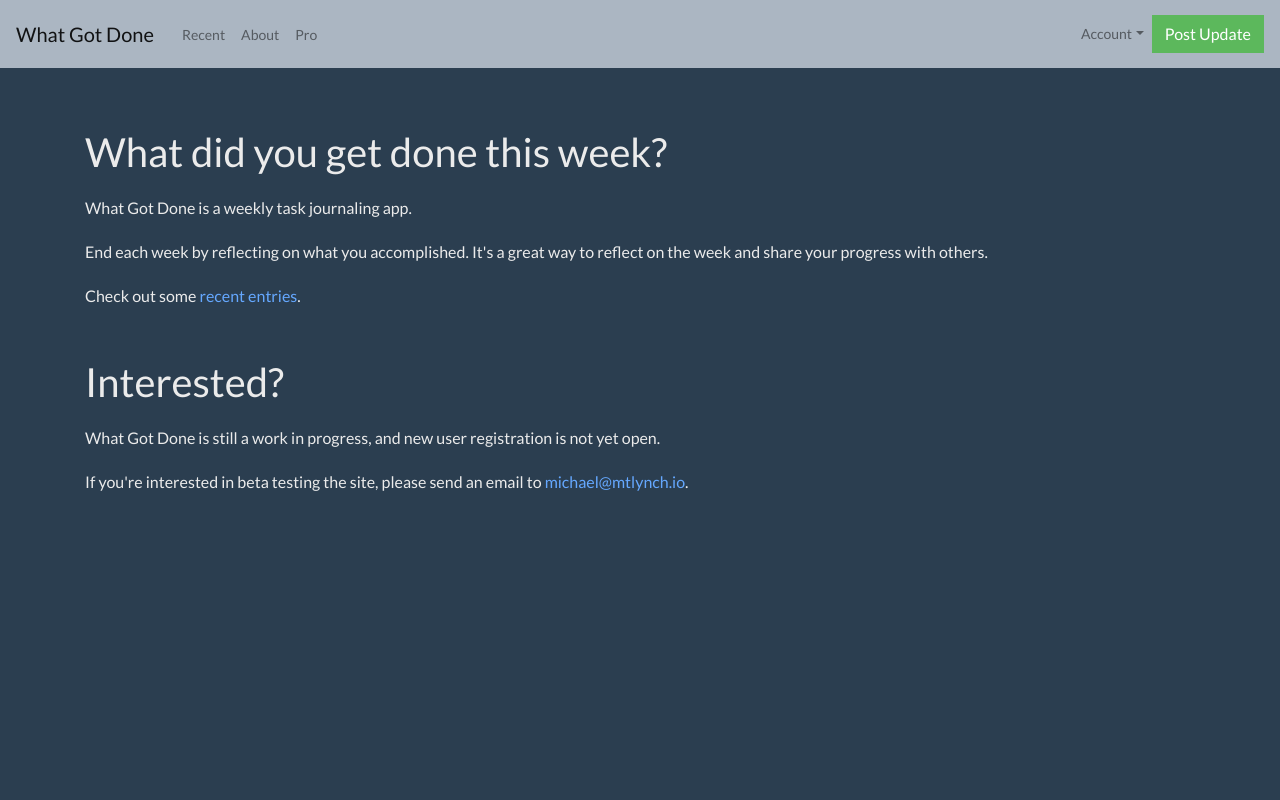
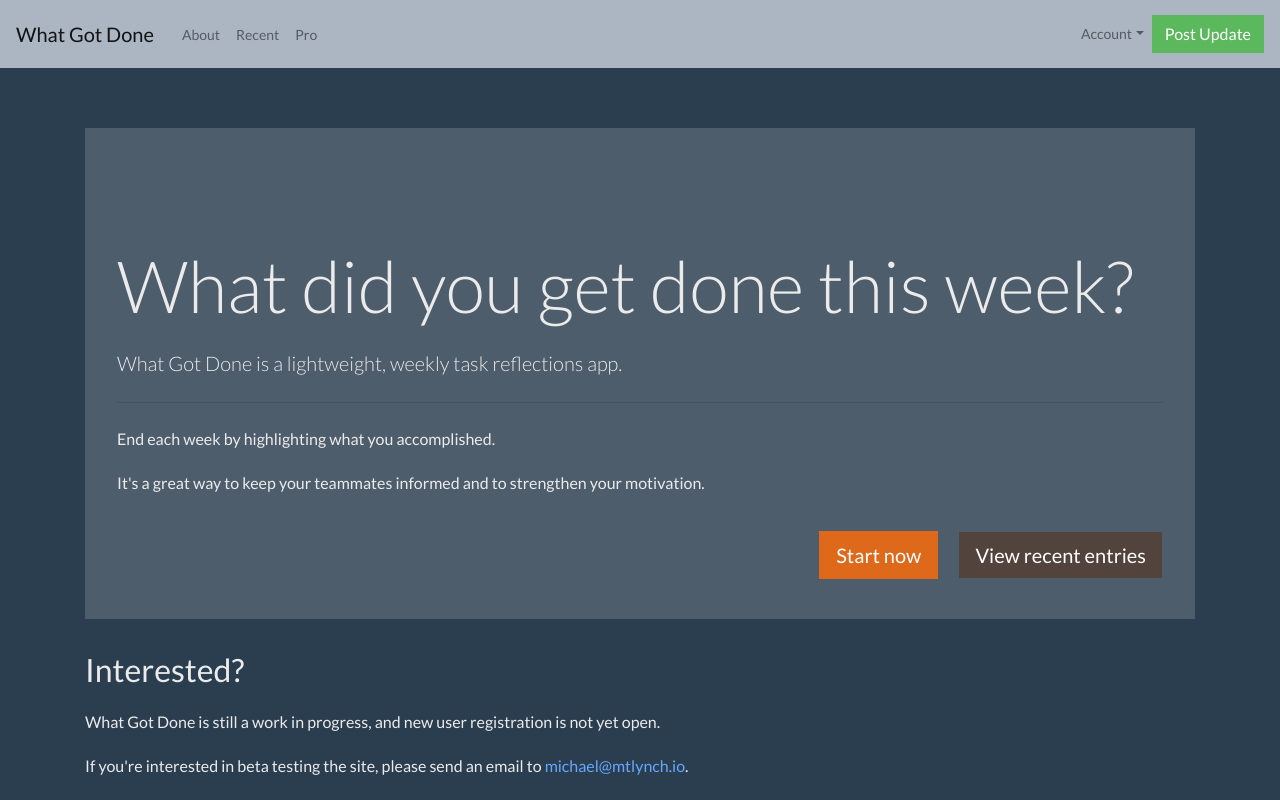
Before and after one commit to mtlynch/whatgotdone, a Vue app in the folder web/frontend/: page / in a window 1280 px wide. Built offline with nearby package versions, Linux system fonts and the light colour scheme; what vue-filter-date-format, vue-markdown, vue-moment, vue-textarea-autosize would draw is missing.

Commit message:
Adjusting layout/copy on Home and Pro pages

```diff
--- a/web/frontend/src/App.vue
+++ b/web/frontend/src/App.vue
@@ -29,11 +29,7 @@ export default {
   color: rgb(101, 168, 255);
 }
 
-#app a.page-link {
+#app a.btn {
   color: white;
 }
-
-#app .page-link {
-  border: 1px solid rgb(124, 133, 145);
-}
 </style>
--- a/web/frontend/src/components/Home.vue
+++ b/web/frontend/src/components/Home.vue
@@ -1,13 +1,19 @@
 <template>
   <div class="home">
-    <h1>What did you get done this week?</h1>
-    <p>What Got Done is a weekly task journaling app.</p>
-    <p>End each week by reflecting on what you accomplished. It's a great way to reflect on the week and share your progress with others.</p>
-    <p>
-      Check out some
-      <router-link to="/recent">recent entries</router-link>.
-    </p>
-    <h1>Interested?</h1>
+    <div class="jumbotron">
+      <h1 class="display-3">What did you get done this week?</h1>
+      <p class="lead">What Got Done is a lightweight, weekly task reflections app.</p>
+      <hr class="my-4">
+      <p>End each week by highlighting what you accomplished.</p>
+      <p>It's a great way to keep your teammates informed and to strengthen your motivation.</p>
+      <p class="lead float-right">
+        <b-button class="btn btn-primary btn-lg" variant="outline-primary" to="/submit">Start now</b-button>
+        <b-button class="btn btn-lg btn-secondary" to="/recent">View recent entries</b-button>
+      </p>
+      <p>&nbsp;</p>
+    </div>
+
+    <h2>Interested?</h2>
     <p>What Got Done is still a work in progress, and new user registration is not yet open.</p>
     <p>
       If you're interested in beta testing the site, please send an email to
@@ -36,4 +42,16 @@ h1 {
 p {
   margin-top: 20px;
 }
+
+a {
+  color: red;
+}
+
+.btn-primary {
+  margin-right: 20px;
+}
+
+a.btn-secondary {
+  background: rgba(85, 58, 39, 0.685);
+}
 </style>
--- a/web/frontend/src/components/NavigationBar.vue
+++ b/web/frontend/src/components/NavigationBar.vue
@@ -6,8 +6,8 @@
 
     <b-collapse id="nav-collapse" is-nav>
       <b-navbar-nav>
+        <b-nav-item to="/">About</b-nav-item>
         <b-nav-item to="/recent">Recent</b-nav-item>
-        <b-nav-item to="/">About</b-nav-item>
         <b-nav-item to="/pro">Pro</b-nav-item>
       </b-navbar-nav>
 
--- /dev/null
+++ b/web/frontend/src/components/ProPitch.vue
@@ -0,0 +1,52 @@
+<template>
+  <div class="pro">
+    <div class="jumbotron">
+      <h1 class="display-3">Upgrade to Pro</h1>
+      <p class="lead">Unlock additional features to help you collaborate with your teammates.</p>
+      <hr class="my-4">
+      <p>Pricing starts at just $9.99 per user.</p>
+      <p class="lead float-right">
+        <b-button class="btn btn-primary btn-lg" variant="outline-primary" to="/upgrade">Upgrade Now</b-button>
+      </p>
+      <p>&nbsp;</p>
+    </div>
+    <b-table striped hover :items="items" :fields="fields"></b-table>
+  </div>
+</template>
+
+<script>
+export default {
+  name: "ProUpgrade",
+  data() {
+    return {
+      fields: [
+        {
+          key: "feature",
+          label: ""
+        },
+        {
+          key: "basic"
+        },
+        {
+          key: "pro"
+        }
+      ],
+      items: [
+        { feature: "Unlimited posts", basic: "✔️", pro: "✔️" },
+        { feature: "Share updates privately", basic: "️", pro: "✔️" },
+        {
+          feature: "Automatically send email summaries to your teammates",
+          basic: "️",
+          pro: "✔️"
+        }
+      ]
+    };
+  }
+};
+</script>
+
+<style scoped>
+.pro {
+  text-align: left;
+}
+</style>
--- a/web/frontend/src/components/ProUpgrade.vue
+++ b/web/frontend/src/components/ProUpgrade.vue
@@ -1,25 +1,12 @@
 <template>
-  <div class="pro">
-    <p>You should upgrade to Pro!</p>
-    <p>Soon, we'll tell you why.</p>
-
-    <p>Pro accounts will probably have snazzy privileges like:</p>
-
-    <ul>
-      <li>Private entries</li>
-      <li>Automatically send weekly updates to teammates</li>
-    </ul>
+  <div class="signup">
+    <h1>Find out when What Got Done Pro is available</h1>
+    <p>We're still working on What Got Done Pro. Soon this will be a signup link so you can be notified when it's available.</p>
   </div>
 </template>
 
 <script>
 export default {
-  name: "ProUpgrade"
+  name: "ProPitch"
 };
 </script>
-
-<style scoped>
-.pro {
-  text-align: left;
-}
-</style>
--- a/web/frontend/src/main.js
+++ b/web/frontend/src/main.js
@@ -9,6 +9,7 @@ import App from './App.vue'
 import Home from "./components/Home.vue";
 import Login from "./components/Login.vue";
 import Logout from "./components/Logout.vue";
+import ProPitch from "./components/ProPitch.vue";
 import ProUpgrade from "./components/ProUpgrade.vue";
 import Recent from "./components/Recent.vue";
 import Submit from "./components/Submit.vue";
@@ -28,7 +29,8 @@ Vue.prototype.moment = VueMoment
 
 const routes = [
   { path: '/recent', component: Recent },
-  { path: '/pro', component: ProUpgrade },
+  { path: '/pro', component: ProPitch },
+  { path: '/upgrade', component: ProUpgrade },
   { path: '/submit', component: Submit },
   { path: '/login', component: Login },
   { path: '/logout', component: Logout },
```
